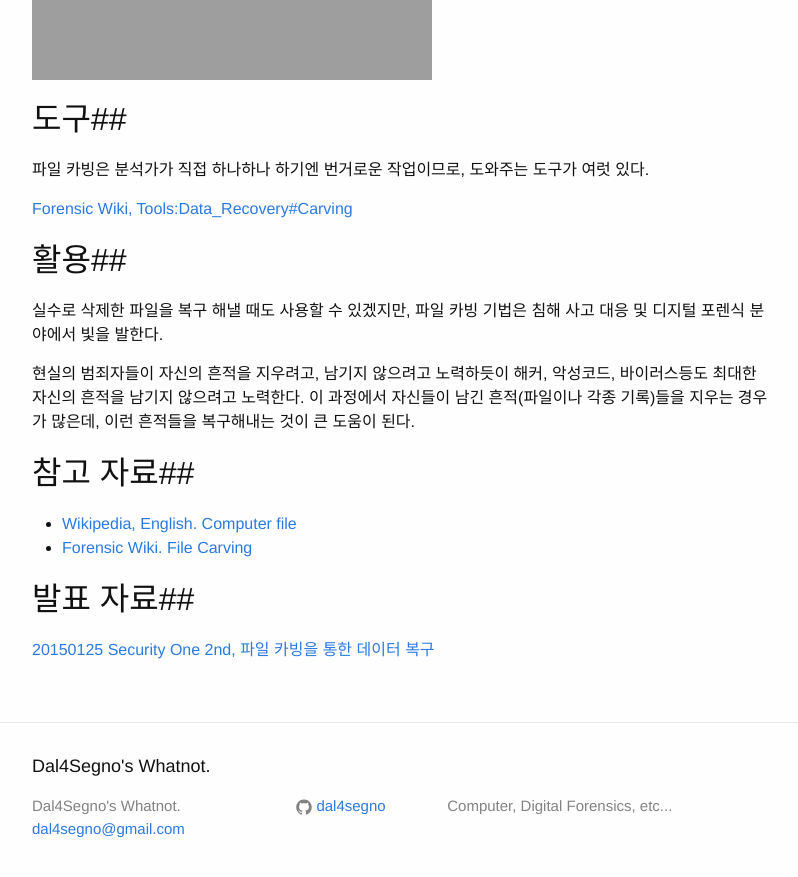
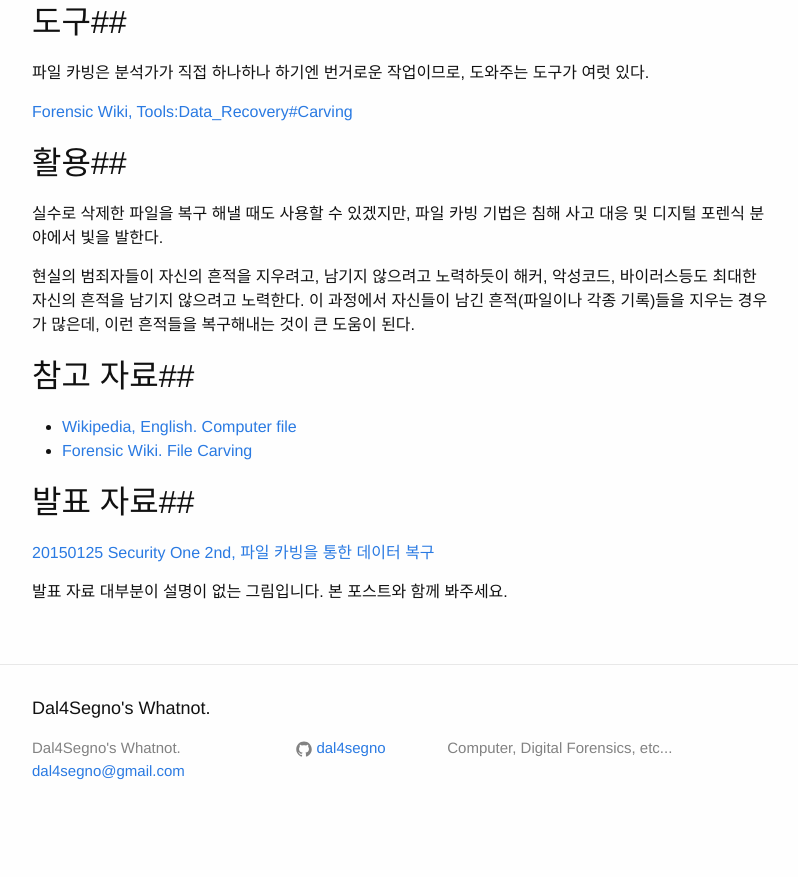
Before and after one commit to Dal4Segno/dal4segno.github.com, a Jekyll site: the page built from _posts/2015-01-30-data-recovery-via-the-file-carving.markdown, in a window 1280 px wide and 900 px high, scrolled down 2929 px. Shown: the top 877 px of the window, without its empty margins (238-1036 px from the left). Built offline with Jekyll 4.4.1, drawn with Linux system fonts in a browser that asks for light colours; Markdown is read by kramdown in place of the engine named in the settings; comment, search, counter and statistics services are not loaded; after the commit the page ends 3771 px from its top, so only the background shows below that.

Commit message:
Image, Slide Modify

```diff
--- a/_posts/2015-01-30-data-recovery-via-the-file-carving.markdown
+++ b/_posts/2015-01-30-data-recovery-via-the-file-carving.markdown
@@ -46,7 +46,7 @@ categories: digitalforensics
 
 조각화를 극복하고 파일을 카빙해내려는 다양한 시도가 있으나, 아직은 완벽한 방법이 없는 것으로 보인다.
 
-![Fragmented File]({{site.url}}/image/fragmentation.png "조각난 파일")
+![Fragmented File]({{site.url}}/image/fragmentaion.png "조각난 파일")
 ##도구##
 파일 카빙은 분석가가 직접 하나하나 하기엔 번거로운 작업이므로, 도와주는 도구가 여럿 있다.
 
@@ -60,4 +60,6 @@ categories: digitalforensics
 - [Forensic Wiki. File Carving](http://www.forensicswiki.org/wiki/File_Carving#File_Carving_challenges_and_test_images)
 
 ##발표 자료##
-[20150125 Security One 2nd, 파일 카빙을 통한 데이터 복구](https://onedrive.live.com/redir?resid=BF1489D51F814C5C!8241&authkey=!AOz4HcY8XlN_kmg&ithint=file%2cpptx)
+[20150125 Security One 2nd, 파일 카빙을 통한 데이터 복구](https://onedrive.live.com/redir?resid=BF1489D51F814C5C!8265&authkey=!AP1vDhsDXxIg5HE&ithint=file%2cpptx)
+
+발표 자료 대부분이 설명이 없는 그림입니다. 본 포스트와 함께 봐주세요.
```
